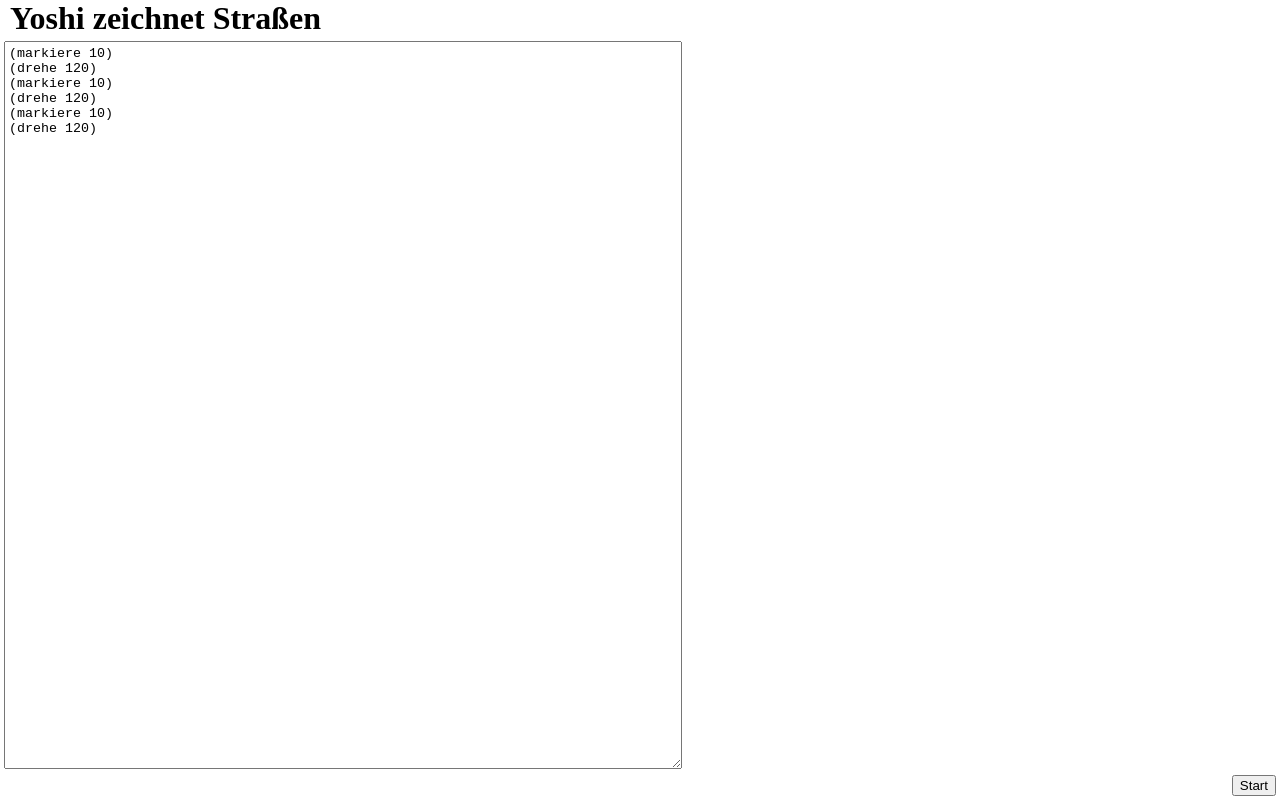
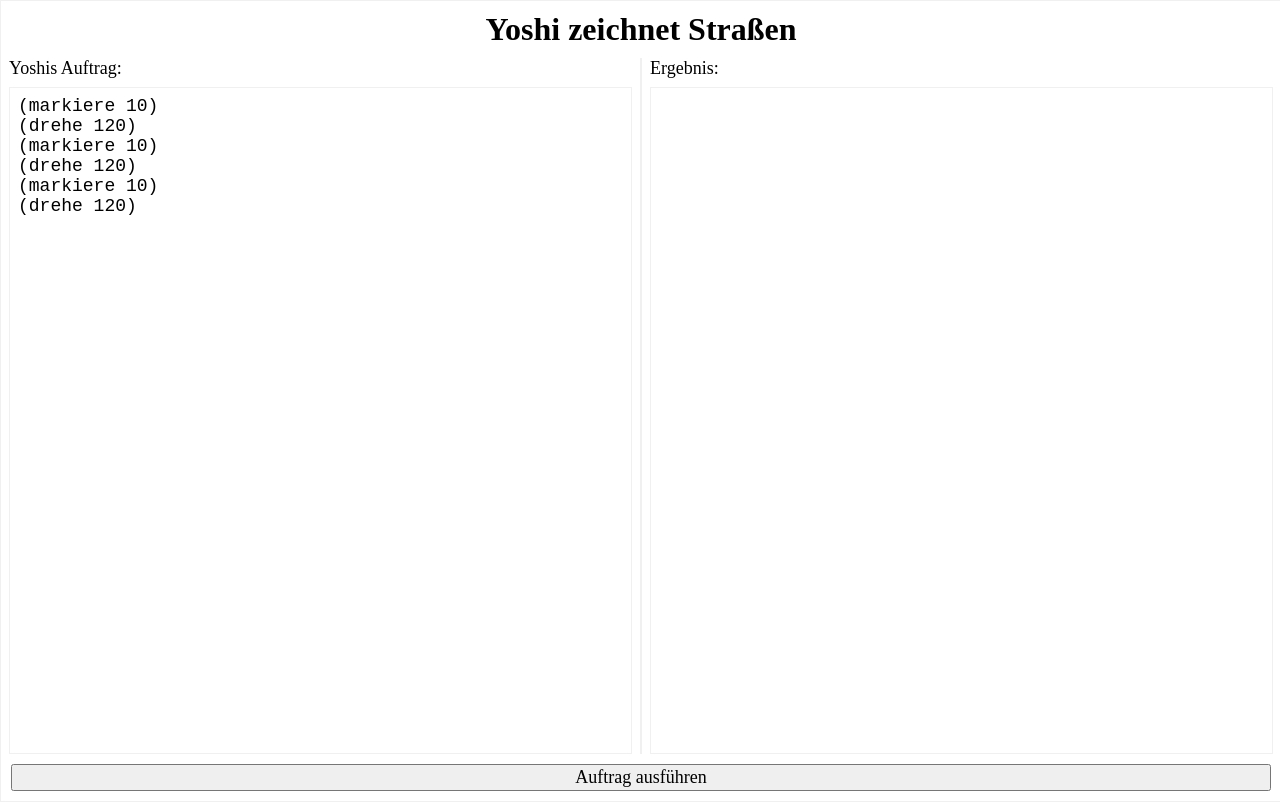
Before and after one commit to itmm/yoshi, a plain HTML site: page index.html in a window 1280 px wide. Drawn offline with Linux system fonts and the light colour scheme.

Commit message:
better interface

```diff
--- a/index.html
+++ b/index.html
@@ -9,10 +9,17 @@
 	<body>
 		<h1>Yoshi zeichnet Straßen</h1>
 		<div class="row">
-			<div id="source-border"><textarea id="source"></textarea></div>
-			<svg id="output" xmlns="http://www.w3.org/2000/svg" xmlns:xlink="http://www.w3.org/1999/xlink" viewBox="-11 -11 22 22"></svg>
+			<div id="source-border">
+				<label for="source">Yoshis Auftrag:</label>
+				<textarea id="source" spellcheck="false"></textarea>
+			</div>
+			<div class="sep"></div>
+			<div id="output-border">
+				<label for="output">Ergebnis:</label>
+				<svg id="output" xmlns="http://www.w3.org/2000/svg" xmlns:xlink="http://www.w3.org/1999/xlink" viewBox="-11 -11 22 22"></svg>
+			</div>
 		</div>
-		<button id="run">Start</button>
+		<button id="run">Auftrag ausführen</button>
 		<script src="yoshi.js"></script>
 	</body>
 </html>
--- a/yoshi.css
+++ b/yoshi.css
@@ -1,8 +1,9 @@
-html {
+html, body {
 	padding: 0;
 	margin: 0;
 	width: 100%;
 	height: 100%;
+	font-family: "CMU Concrete", serif;
 }
 html[data-theme='light'] {
 	background-color: #eee8d5;
@@ -13,16 +14,18 @@ html[data-theme='dark'] {
 	color: #657b83;
 }
 body {
-	width: 100%;
-	height: 100%;
-	margin: 0;
-	padding: 0;
 	display: flex;
 	flex-direction: column;
+	border: #f0f0f0 solid 1px;
 }
 h1 {
-	margin: 0;
-	padding: 0 10px;
+	margin: 10px auto;
+}
+html[data-theme='light'] h1 {
+	color: #b58900;
+}
+html[data-theme='dark'] h1 {
+	color: #d33682;
 }
 .row {
 	margin: 0;
@@ -31,18 +34,23 @@ h1 {
 	display: flex;
 	flex-direction: row;
 }
-#source-border {
-	width: 188px;
-	padding: 4px;
+#source-border, #output-border {
+	margin: 0 8px;
+	width: 200px;
 	vertical-align: top;
 	flex-grow: 1;
+	display: flex;
+	flex-direction: column;
 }
 textarea {
-	margin: 0;
-	padding: 4px;
-	height: calc(100% - 8px);
-	width: calc(100% - 8px);
+	padding: 8px;
+	flex-grow: 1;
+	font-family: "Neo Euler", monospace;
+	font-size: large;
+	border-color: #f0f0f0;
+	resize: none;
 }
+
 html[data-theme='light'] textarea {
 	color: #839496;
 	border-color: #839496;
@@ -54,11 +62,18 @@ html[data-theme='dark'] textarea {
 	background-color: #002b36;
 }
 svg {
-	width: 100px;
+	flex-grow: 1;
 	margin: 0;
+	padding: 8px;
+	border: solid 1px #f0f0f0;
 	vertical-align: top;
 	flex-grow: 1;
-	margin: 4px 4px auto 4px;
+}
+html[data-theme='light'] svg {
+	border: solid 1px #839496;
+}
+html[data-theme='dark'] svg {
+	border: solid 1px #657b83;
 }
 svg line {
 	stroke: black;
@@ -70,5 +85,23 @@ html[data-theme='dark'] svg line {
 	stroke: #93a1a1;
 }
 button {
-	margin: 4px 4px 4px auto;
+	font-size: large;
+	font-family: "CMU Concrete", serif;
+	margin: 10px;
 }
+.sep {
+	background: green;
+	margin: 0;
+	border: 1px #f0f0f0 solid;
+	height: calc(100% - 2px);
+}
+html[data-theme='light'] .sep {
+	border: solid 1px #839496;
+}
+html[data-theme='dark'] .sep {
+	border: solid 1px #657b83;
+}
+label {
+	font-size: large;
+	margin-bottom: 8px;
+}
```
